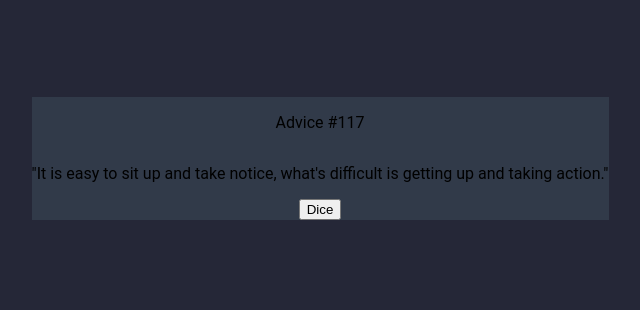
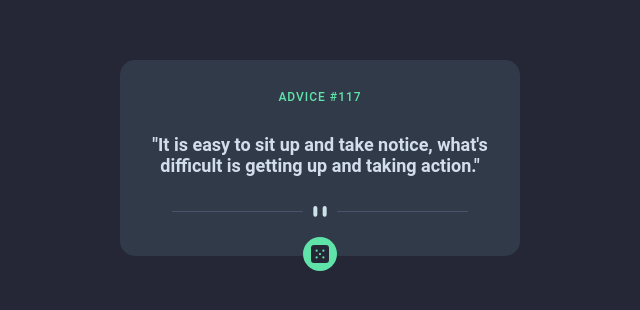
Before and after one commit to doshinxlsx/advice-generator, a React (Vite) app: page / in a window 1280 px wide. Shown: the part 242-552 px from the top of the page, without its empty margins (320-960 px from the left). Built offline with nearby package versions, Linux system fonts and the light colour scheme.

Commit message:
feat(card): card component beautify

```diff
--- /dev/null
+++ b/src/components/card/components/buttonIcon.tsx
@@ -0,0 +1,12 @@
+import React from 'react';
+
+const ButtonIcon = () => (
+  <svg width='24' height='24' xmlns='http://www.w3.org/2000/svg' viewBox='-4 -4 32 32'>
+    <path
+      d='M20 0H4a4.005 4.005 0 0 0-4 4v16a4.005 4.005 0 0 0 4 4h16a4.005 4.005 0 0 0 4-4V4a4.005 4.005 0 0 0-4-4ZM7.5 18a1.5 1.5 0 1 1 0-3 1.5 1.5 0 0 1 0 3Zm0-9a1.5 1.5 0 1 1 0-3 1.5 1.5 0 0 1 0 3Zm4.5 4.5a1.5 1.5 0 1 1 0-3 1.5 1.5 0 0 1 0 3Zm4.5 4.5a1.5 1.5 0 1 1 0-3 1.5 1.5 0 0 1 0 3Zm0-9a1.5 1.5 0 1 1 0-3 1.5 1.5 0 0 1 0 3Z'
+      fill='#252737'
+    />
+  </svg>
+);
+
+export default ButtonIcon;
--- /dev/null
+++ b/src/components/card/components/divider.tsx
@@ -0,0 +1,15 @@
+import React from 'react';
+
+const Divider = () => (
+  <svg width='444' height='16' xmlns='http://www.w3.org/2000/svg' viewBox='210 0 24 24'>
+    <g fill='none' fillRule='evenodd'>
+      <path fill='#4F5D74' d='M0 8h196v1H0zM248 8h196v1H248z' />
+      <g transform='translate(212)' fill='#CEE3E9'>
+        <rect width='6' height='16' rx='3' />
+        <rect x='14' width='6' height='16' rx='3' />
+      </g>
+    </g>
+  </svg>
+);
+
+export default Divider;
--- a/src/components/card/index.tsx
+++ b/src/components/card/index.tsx
@@ -1,5 +1,7 @@
 import React from 'react';
-import { AdviceNumber, Button, CardContainer, Message } from './styles';
+import ButtonIcon from './components/buttonIcon';
+import Divider from './components/divider';
+import { AdviceNumber, DiceButton, CardContainer, Message, DividerContainer } from './styles';
 
 const Card = () => (
   <CardContainer>
@@ -8,7 +10,13 @@ const Card = () => (
       "It is easy to sit up and take notice, what's difficult is getting up and taking action."
     </Message>
 
-    <Button>Dice</Button>
+    <DividerContainer>
+      <Divider />
+    </DividerContainer>
+
+    <DiceButton>
+      <ButtonIcon />
+    </DiceButton>
   </CardContainer>
 );
 
--- a/src/components/card/styles.ts
+++ b/src/components/card/styles.ts
@@ -6,10 +6,51 @@ export const CardContainer = styled.div`
   align-items: center;
   flex-direction: column;
   background-color: #313a49;
+  border-radius: 15px;
+  max-width: 80%;
+  position: relative;
+
+  @media screen and (min-width: 768px) {
+    width: 400px;
+    align-items: center;
+  }
 `;
 
-export const AdviceNumber = styled.p``;
+export const AdviceNumber = styled.p`
+  font-size: 12px;
+  text-transform: uppercase;
+  letter-spacing: 1px;
+  font-weight: 500;
+  color: #60e3a9;
+  margin: 30px 0 0 0;
+`;
 
-export const Message = styled.p``;
+export const Message = styled.p`
+  color: #d2dfeb;
+  font-weight: 600;
+  font-size: 18px;
+  margin: 30px;
+  text-align: center;
+`;
 
-export const Button = styled.button``;
+export const DividerContainer = styled.div`
+  margin: 0 30px 30px 30px;
+`;
+
+export const DiceButton = styled.button`
+  display: flex;
+  align-items: center;
+  justify-content: center;
+  border-radius: 30px;
+  background-color: #60e3a9;
+  border: none;
+  padding: 5px;
+  position: absolute;
+  bottom: -15px;
+  transition: 200ms ease-in-out;
+
+  &:hover {
+    cursor: pointer;
+    box-shadow: rgb(96, 227, 169) 0px 0 35px 3px;
+  }
+`;
```
